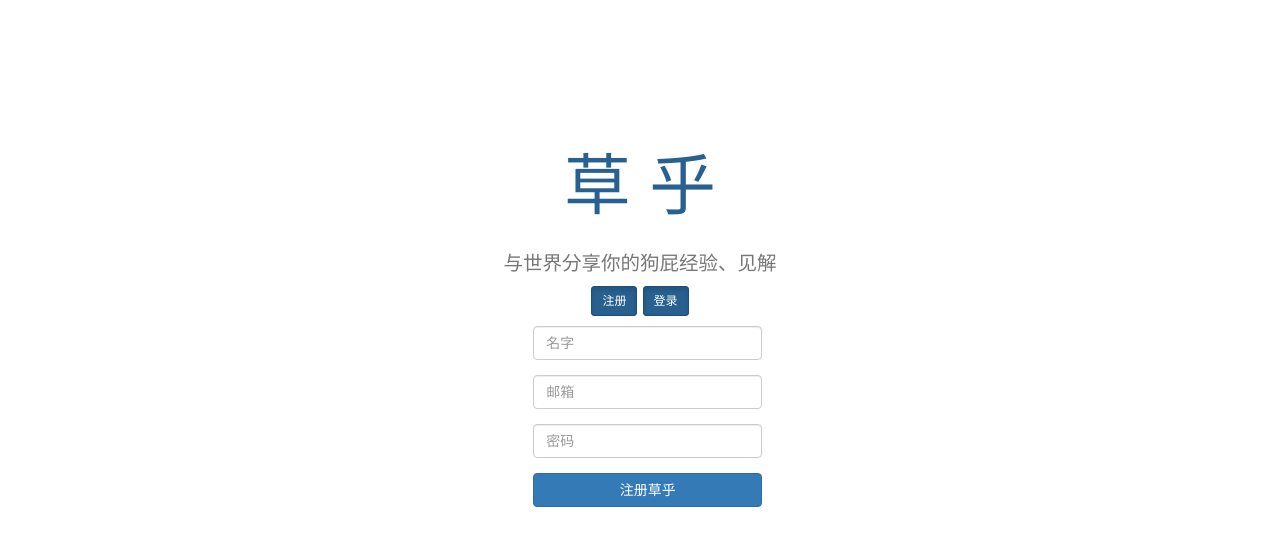
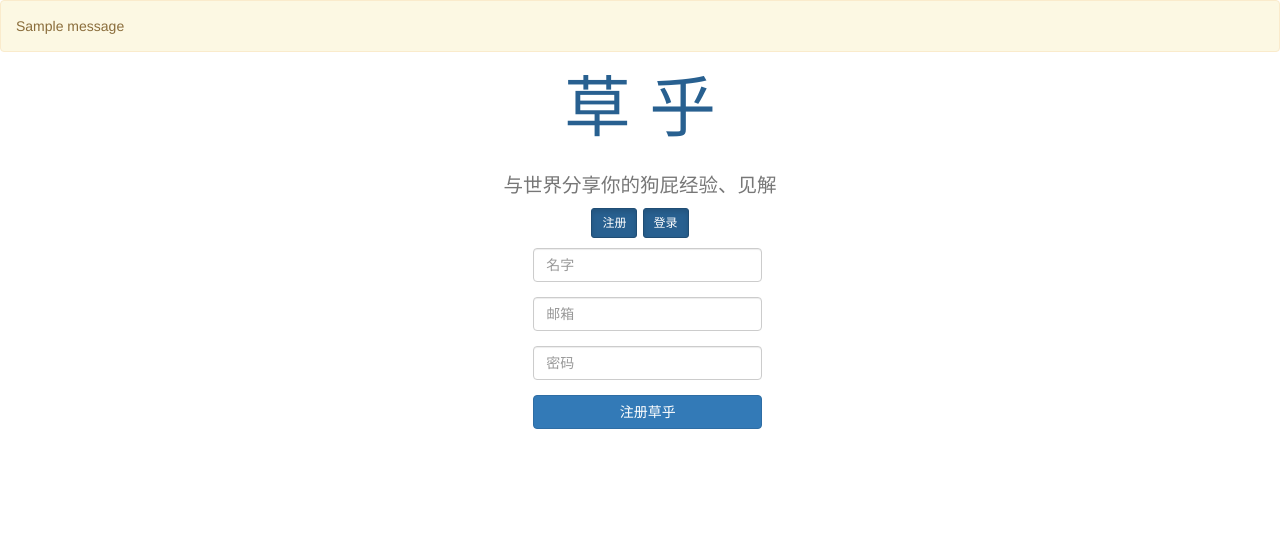
Before and after one commit to injetlee/Django, a Django app: page /zhihu/reg/ in a window 1280 px wide. Shown: the top 546 px of the page. Run offline with Django 3.2, Linux system fonts and the light colour scheme; tables that the repository leaves empty hold one stand-in row (values such as "Sample post"); one stand-in notice (Sample message) is shown; some libraries are stand-ins or nearby versions.

Commit message:
add messages

```diff
--- a/mysite/settings.py
+++ b/mysite/settings.py
@@ -125,7 +125,7 @@ USE_TZ = True
 STATIC_URL = '/static/'
 
 EMAIL_HOST = 'smtp.126.com'
-EMAIL_HOST_USER = '***@126.com'
-EMAIL_HOST_PASSWORD = '***'
+EMAIL_HOST_USER = 'liyingjie26@126.com'
+EMAIL_HOST_PASSWORD = 'ipnumkmbpiyteftt'
 EMAIL_PORT = 465
 EMAIL_USE_SSL = True
--- /dev/null
+++ b/requirements.txt
@@ -0,0 +1,3 @@
+Django==1.10
+itsdangerous==0.24
+mysqlclient==1.3.7
--- a/zhihu/templates/base.html
+++ b/zhihu/templates/base.html
@@ -7,16 +7,21 @@
     <title>{% block title %}Zhiyyhu{% endblock %}</title>
 </head>
 <body>
-    {% block content %}
-
-    {% endblock %}
-     {% block message %}
- <!--    {% if messages %}
-    <ul class="messages">
+<!-- {% block messages %}
+        {% if messages %}
+    <ul class="alert alert-success">
         {% for message in messages %}
             <li{% if message.tags %}class="{{message.tags}}"{% endif %}>{{message}}</li>{% endfor %}</ul>
     {% endif %}
     {% endblock %} -->
+    {% block content %}
+
+    <h1>hello world</h1>
+
+    {% endblock %}
+<!--      {% block message %} -->
+
+ <!--    {% endblock %} -->
     <link rel="stylesheet" type="text/css" href="{% static 'zhihu/bootstrap/css/bootstrap.min.css' %}" />
 </body>
 </html>
--- /dev/null
+++ b/zhihu/templates/zhihu/email.html
@@ -0,0 +1 @@
+<h1>hello ,welcome to caohu</h1>
--- a/zhihu/templates/zhihu/index.html
+++ b/zhihu/templates/zhihu/index.html
@@ -2,6 +2,12 @@
 {% block title %}Index{% endblock %}
 
 {% block content %}
+    {% if messages %}
+        <ul class="alert alert-success">
+            {% for message in messages %}
+                {{message}}
+            {% endfor %}</ul>
+    {% endif %}
 <h1>登录成功</h1>
 <h2>欢迎{{name}}登入</h2>
 {% endblock %}
--- a/zhihu/templates/zhihu/reg.html
+++ b/zhihu/templates/zhihu/reg.html
@@ -1,8 +1,16 @@
 {% extends "base.html" %}
 {% block title %}Login{% endblock %}
 
+
 {% block content %}
-<div style="margin:150px auto">
+
+  {% if messages %}
+    <ul class="alert alert-warning">
+      {% for message in messages %}
+        {{message}}
+      {% endfor %}</ul>
+  {% endif %}
+<div style="margin:auto">
 <div class="text-center">
   <h1 style="color:#286090;font-size:50pt">草&nbsp;乎</h1>
   <h2><small>与世界分享你的狗屁经验、见解</small></h2>
@@ -49,3 +57,4 @@
 </div>
 </div>
 {% endblock %}
+<h3>hehehehlalalalalla</h3>
--- a/zhihu/views.py
+++ b/zhihu/views.py
@@ -1,4 +1,4 @@
-from django.shortcuts import render
+from django.shortcuts import render, redirect
 
 # Create your views here.
 from django.http import HttpResponse, HttpResponseRedirect
@@ -20,7 +20,8 @@ def login(request):
         if user.is_authenticated():
             if user.is_active:
                 loginin(request, user)
-        return HttpResponseRedirect(reverse('zhihu:index'))
+                messages.add_message(request, messages.SUCCESS, '登录成功，体验愉快')
+                return redirect(reverse('zhihu:index'))
     else:
         return render(request, 'zhihu/login.html')
 
@@ -32,15 +33,22 @@ def reg(request):
         email = request.POST['email']
         password = request.POST['password']
         username = request.POST['name']
+        user_exist = User.objects.filter(username=username)
+
+        if user_exist:
+            messages.add_message(request, messages.ERROR, '用户名已经被注册')
+            return render(request, 'zhihu/reg.html')
+
         query = User.objects.create_user(
             email=email, password=password, username=username)
         #query.is_active = False
         query.save()
-        send_mail('caohu', 'hello to caohu', 'liyingjie26@126.com',
-                  [email], fail_silently=False,)
-        # messages.add_message(request, messages.INFO, 'success helo')
+        token = token_confirm.generate_token(username)
+        send_mail('caohu', token, 'liyingjie26@126.com',
+                  [email], fail_silently=False)
+        messages.add_message(request, messages.SUCCESS, '注册成功，欢迎登录')
 
-        return HttpResponseRedirect(reverse('zhihu:login'))
+        return redirect(reverse('zhihu:login'))
     else:
         return render(request, 'zhihu/reg.html')
 
@@ -80,18 +88,18 @@ class Token:
         self.secret_key = secret_key
         #self.email = email
 
-    def generate_token(self):
-        s = URLSafeSerializer(secret_key)
-        token = s.dump(email)
+    def generate_token(self, email):
+        s = URLSafeSerializer(self.secret_key)
+        token = s.dumps(email)
         return token
 
     def confirm_token(self, token, expiration=3600):
-        s = URLSafeSerializer(secret_key)
+        s = URLSafeSerializer(self.secret_key)
         result = s.loads(token, max_age=expiration)
         return result
 
     def remove_token(self, token):
-        s = URLSafeSerializer(secret_key)
+        s = URLSafeSerializer(self.secret_key)
         return s.loads(token)
 
     # def remove_token(self, token):
```
Also changed, not shown: zhihu/templates/zhihu/login.html (+8 -1 lines).
